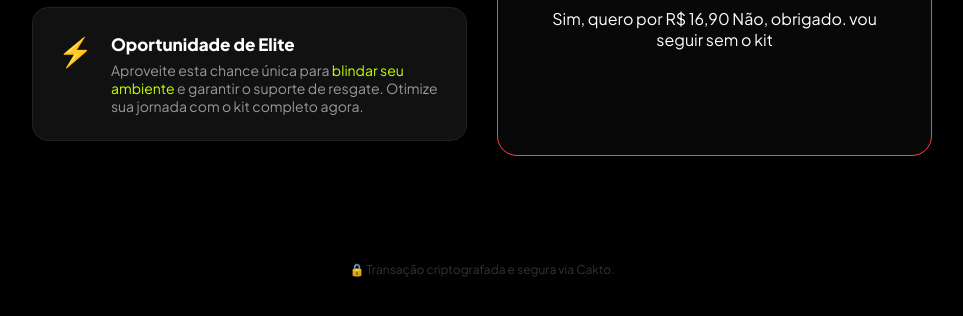
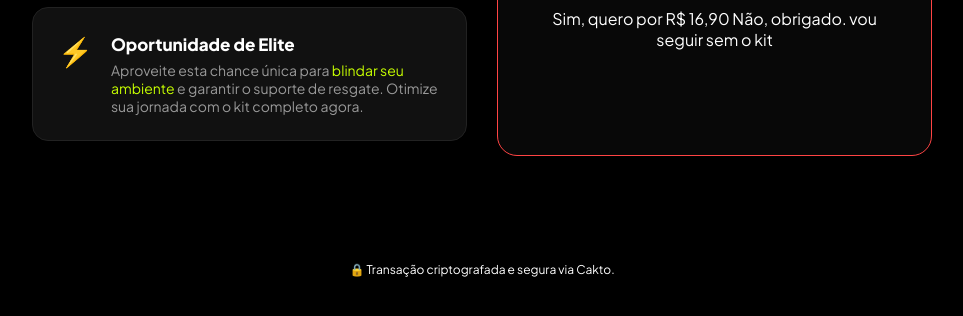
Before and after one commit to ProtocoloOficial/downsell, a plain HTML site: page index.html in a window 1280 px wide. Shown: the part 496-812 px from the top of the page, without its empty margins (158-1121 px from the left). Drawn offline with Linux system fonts and the light colour scheme.

```diff
--- a/style.css
+++ b/style.css
@@ -54,7 +54,7 @@
 /* ESTILIZAÇÃO DOS BOTÕES CAKTO - SEM MIMIMI */
 .buttons-group { display: flex; flex-direction: column; gap: 15px; }
 
-.safe-footer { text-align: center; padding: 40px; font-size: 12px; color: #333; }
+.safe-footer { text-align: center; padding: 40px; font-size: 12px; color: #ffffff; }
 
 cakto-upsell-accept::part(button) {
     width: 100% !important;
```
